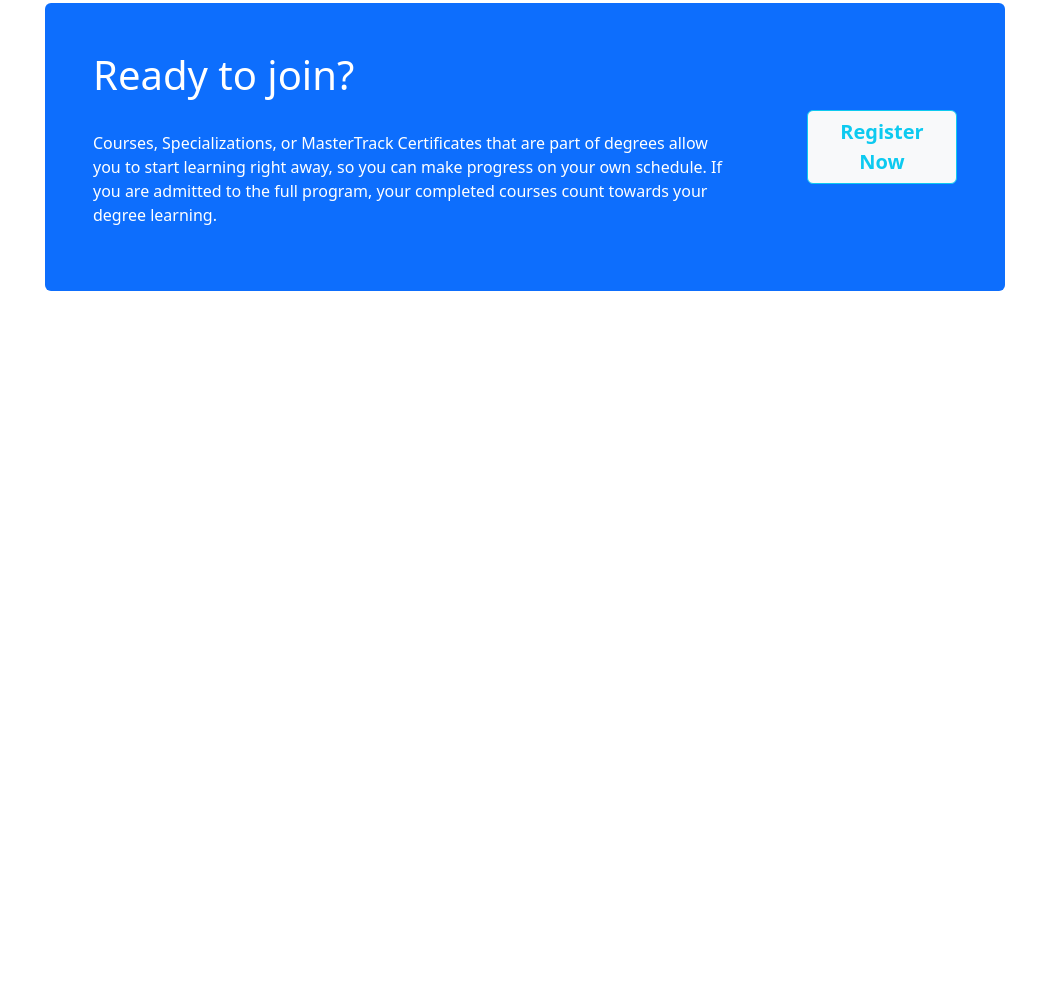
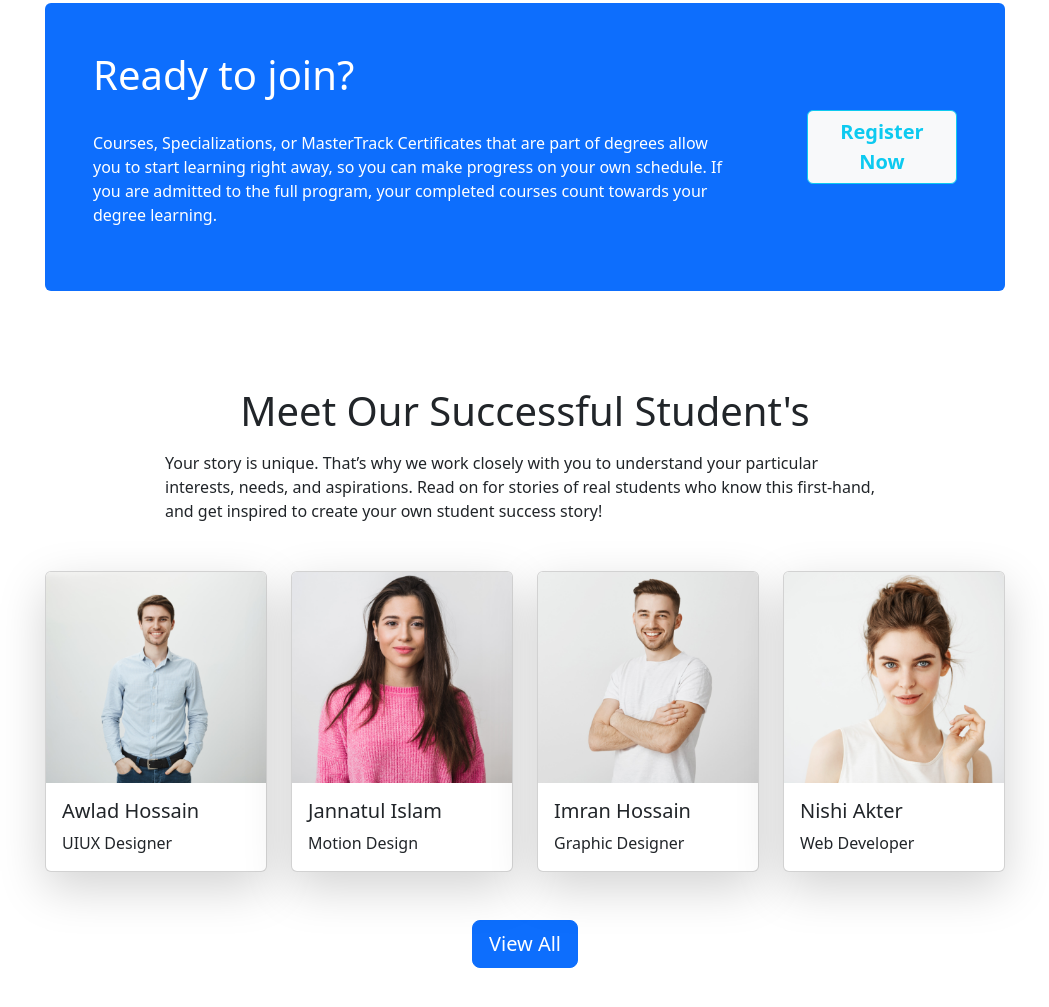
Before and after one commit to nibir-official/Prime-edu, a plain HTML site: page index.html in a window 1280 px wide. Shown: the part 3131-4138 px from the top of the page, without its empty margins (115-1164 px from the left). Before the commit the page ends 3470 px from the top, so only its background shows below. Drawn offline with nearby package versions, Linux system fonts and the light colour scheme.

Commit message:
successful-updated

```diff
--- a/index.html
+++ b/index.html
@@ -289,6 +289,61 @@
 
         </div>
     </section>
+    <!-- successFul Students -->
+    <section class="w-75 mx-auto mb-5">
+        <div class="w-75 mt-5 pt-5 mx-auto mb-5">
+            <h1 class="text-center mb-3">
+                Meet Our Successful
+                Student's
+            </h1>
+            <p>
+                Your story is unique. That’s why we work closely with you to understand your particular interests, needs, and aspirations. Read on for stories of real students who know this first-hand, and get inspired to create your own student success story!
+            </p>
+        </div>
+        <div class="row">
+            <div class="col-lg-3">
+                <div class="card shadow-lg">
+                    <img src="images\student\student-1.png" class="card-img-top" alt="...">
+                    <div class="card-body">
+                        <h5 class="card-title">Awlad Hossain</h5>
+                        <p class="card-text">UIUX Designer</p>
+                    </div>
+                </div>
+            </div>
+            <div class="col-lg-3">
+                <div class="card shadow-lg">
+                    <img src="images\student\student-2.png" class="card-img-top" alt="...">
+                    <div class="card-body">
+                        <h5 class="card-title">Jannatul Islam</h5>
+                        <p class="card-text">Motion Design</p>
+                    </div>
+                </div>
+            </div>
+            <div class="col-lg-3">
+                <div class="card shadow-lg">
+                    <img src="images\student\student-3.png" class="card-img-top" alt="...">
+                    <div class="card-body">
+                        <h5 class="card-title">Imran Hossain</h5>
+                        <p class="card-text">Graphic Designer</p>
+                    </div>
+                </div>
+            </div>
+            <div class="col-lg-3">
+                <div class="card shadow-lg">
+                    <img src="images\student\student-4.png" class="card-img-top" alt="...">
+                    <div class="card-body">
+                        <h5 class="card-title">Nishi Akter</h5>
+                        <p class="card-text">Web Developer</p>
+                    </div>
+                </div>
+            </div>
+
+        </div>
+        <div class="d-flex justify-content-center mx-auto mt-5">
+            <button type="button" class="btn btn-primary btn-lg">View All</button>
+        </div>
+    </section>
+
 
 
 
```
